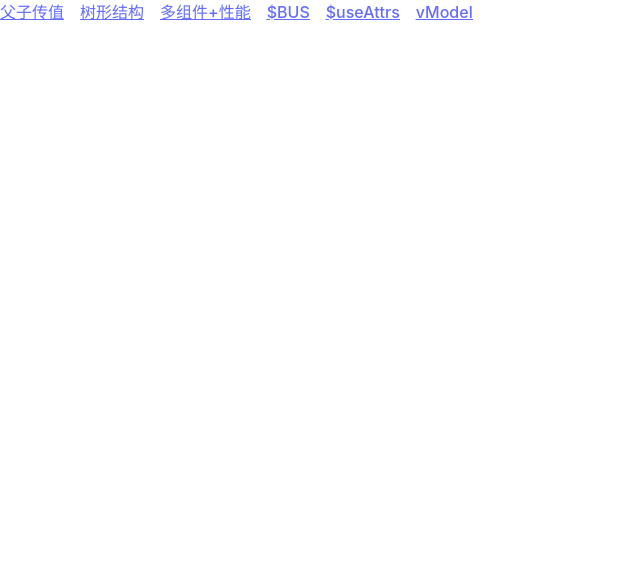
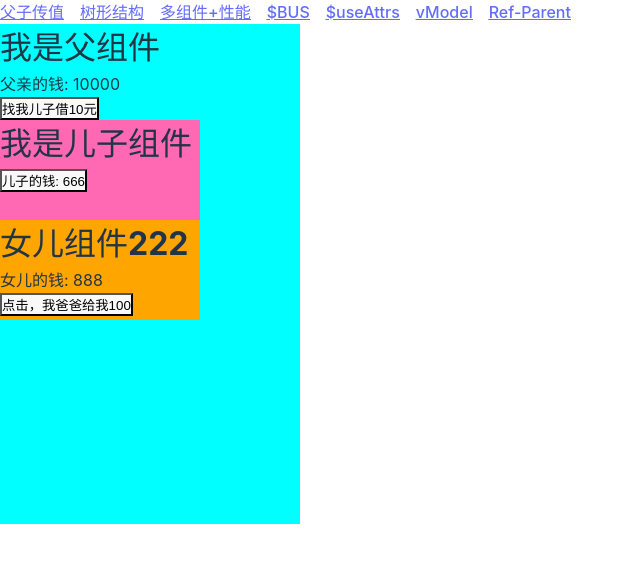
Before and after one commit to Ankera/study-vue3, a Vue app: page /refParent in a window 1280 px wide. Shown: the top 562 px of the page, without its empty margins (0-640 px from the left). Built offline with nearby package versions, Linux system fonts and the light colour scheme.

Commit message:
feat: defineExpose

```diff
--- a/src/App.vue
+++ b/src/App.vue
@@ -10,6 +10,7 @@
     <span class="item"><router-link to="/eventBus">$BUS</router-link></span>
     <span class="item"><router-link to="/useAttrs">$useAttrs</router-link></span>
     <span class="item"><router-link to="/vModel">vModel</router-link></span>
+    <span class="item"><router-link to="/refParent">Ref-Parent</router-link></span>
 
     <router-view></router-view>
   </div>
--- /dev/null
+++ b/src/components/refParent/dan.vue
@@ -0,0 +1,31 @@
+<!-- 作者: 余亚勇 -->
+<!-- 创建时间: 2023-09-02 14:32:42 -->
+<!-- 模块主要作用:  -->
+
+<template>
+  <div class="dan">
+    <h1>女儿组件222</h1>
+    <p>女儿的钱: {{money}}</p>
+    <button @click="handler($parent)">点击，我爸爸给我100</button>
+  </div>
+</template>
+
+<script setup lang='ts'>
+  import { ref } from 'vue'
+  const money = ref(888)
+
+    const handler = ($parent) => {
+        money.value += 100;
+        console.log('$parent', $parent)
+
+        $parent.money -= 100;
+    }
+</script>
+
+<style scoped>
+.dan {
+    width: 200px;
+    height: 100px;
+    background-color: orange;
+}
+</style>
--- /dev/null
+++ b/src/components/refParent/index.vue
@@ -0,0 +1,45 @@
+<!-- 作者: 余亚勇 -->
+<!-- 创建时间: 2023-09-02 14:21:30 -->
+<!-- 模块主要作用:  -->
+
+<template>
+    <div class="box">
+      <h1>我是父组件</h1>
+      <p>父亲的钱: {{money}}</p>
+      <button @click="handler">找我儿子借10元</button>
+
+      <Son ref="son"/>
+      <Dan />
+    </div>
+  </template>
+
+  <script setup lang='ts'>
+  import { ref } from 'vue'
+  import Son from './son.vue'
+  import Dan from './dan.vue'
+
+  const son = ref();
+
+  const money = ref(10000)
+
+  const handler = () => {
+    money.value += 10;
+
+    console.log(son)
+    son.value.money -= 10;
+
+    son.value.fly();
+  }
+
+  defineExpose({
+    money
+  })
+  </script>
+
+  <style scoped>
+  .box {
+      width: 300px;
+      height: 500px;
+      background-color: aqua;
+  }
+  </style>
--- /dev/null
+++ b/src/components/refParent/son.vue
@@ -0,0 +1,33 @@
+<!-- 作者: 余亚勇 -->
+<!-- 创建时间: 2023-09-02 14:23:31 -->
+<!-- 模块主要作用:  -->
+
+<template>
+  <div class="son">
+    <h1>我是儿子组件</h1>
+    <button>儿子的钱: {{money}}</button>
+  </div>
+</template>
+
+<script setup lang='ts'>
+  import { ref } from 'vue'
+  const money = ref(666)
+
+
+
+  defineExpose({
+    money,
+    fly: () => {
+        console.log('son fly')
+    }
+  })
+
+</script>
+
+<style scoped>
+.son {
+    width: 200px;
+    height: 100px;
+    background-color: hotpink
+}
+</style>
--- /dev/null
+++ b/src/components/useAttrs/Hint.vue
@@ -0,0 +1,23 @@
+<!-- 作者: 余亚勇 -->
+<!-- 创建时间: 2023-09-02 14:11:08 -->
+<!-- 模块主要作用:  -->
+
+<template>
+  <div>
+    <p>hello</p>
+    {{ attrs.type }}
+  </div>
+</template>
+
+<script setup lang='ts'>
+import { useAttrs } from 'vue';
+// const props = defineProps(['type', 'size'])
+
+const attrs = useAttrs();
+
+console.log('attrs', attrs)
+</script>
+
+<style scoped>
+
+</style>
--- a/src/components/useAttrs/index.vue
+++ b/src/components/useAttrs/index.vue
@@ -5,11 +5,13 @@
 <template>
   <div>
     useAttrs
+
+    <Hint :type="'primiary'" :size="6" />
   </div>
 </template>
 
 <script setup lang='ts'>
-
+import Hint from './Hint.vue'
 </script>
 
 <style scoped>
--- a/src/router/index.ts
+++ b/src/router/index.ts
@@ -5,6 +5,7 @@ import ComponentsIndex from '../components/components/Index.vue'
 import EventBus from '../components/eventBus/index.vue'
 import UseAttrs from '../components/useAttrs/index.vue'
 import VModel from '../components/vModel/index.vue'
+import RefParent from '../components/refParent/index.vue'
 
 const router = createRouter({
     history: createWebHistory(),
@@ -54,6 +55,11 @@ const router = createRouter({
         name: "vModel",
         component: VModel,
       },
+      {
+        path: "/refParent",
+        name: 'refParent',
+        component: RefParent,
+      }
     ],
   });
 
```
